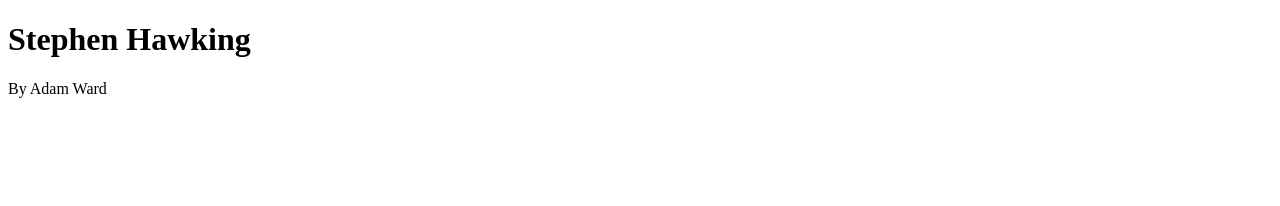
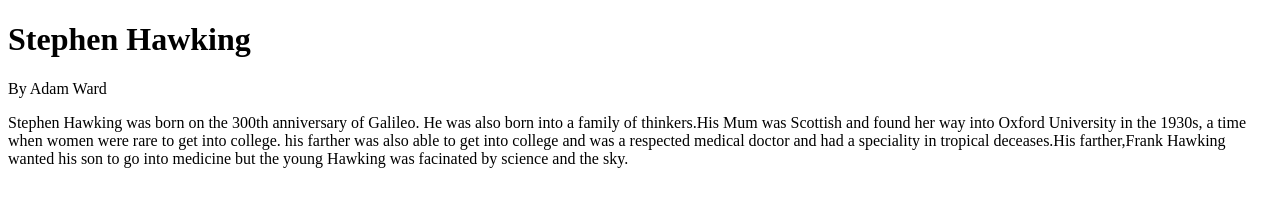
Before and after one commit to adamward2006/adamward2006.github.io, a plain HTML site: page index.html in a window 1280 px wide. Drawn offline with Linux system fonts and the light colour scheme.

Commit message:
added body

```diff
--- a/index.html
+++ b/index.html
@@ -7,6 +7,7 @@
 
 <h1>Stephen Hawking </h1>
 <p>By Adam Ward</p>
-<p>
+<p>Stephen Hawking was born on the 300th anniversary of Galileo. He was  also born into a family of thinkers.His Mum was Scottish and found her way into Oxford University in the 1930s, a time when women were rare to get into college. his farther was also able to get into college and was a respected medical doctor and had a speciality in tropical deceases.His farther,Frank Hawking wanted his son to go into medicine but the young Hawking was facinated by science and the sky. </p>
+
 </body>
 </html>
```
